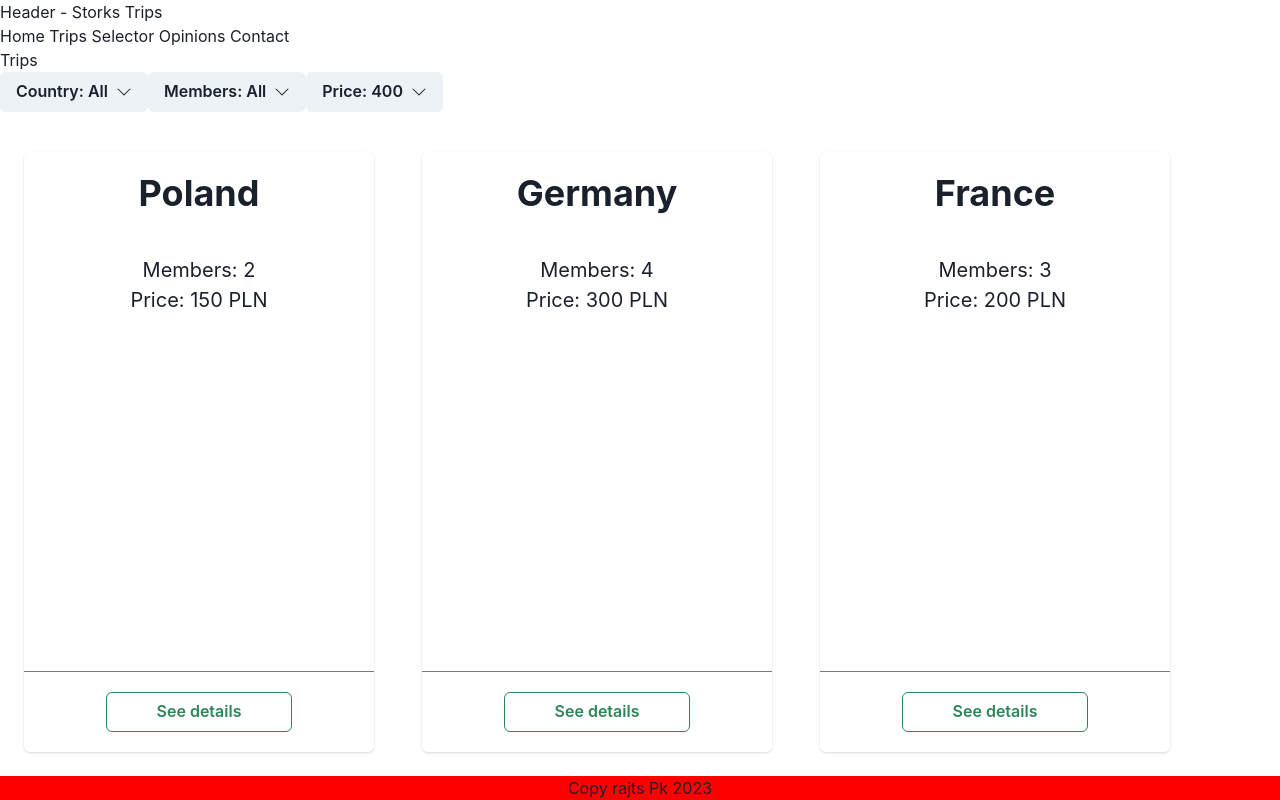
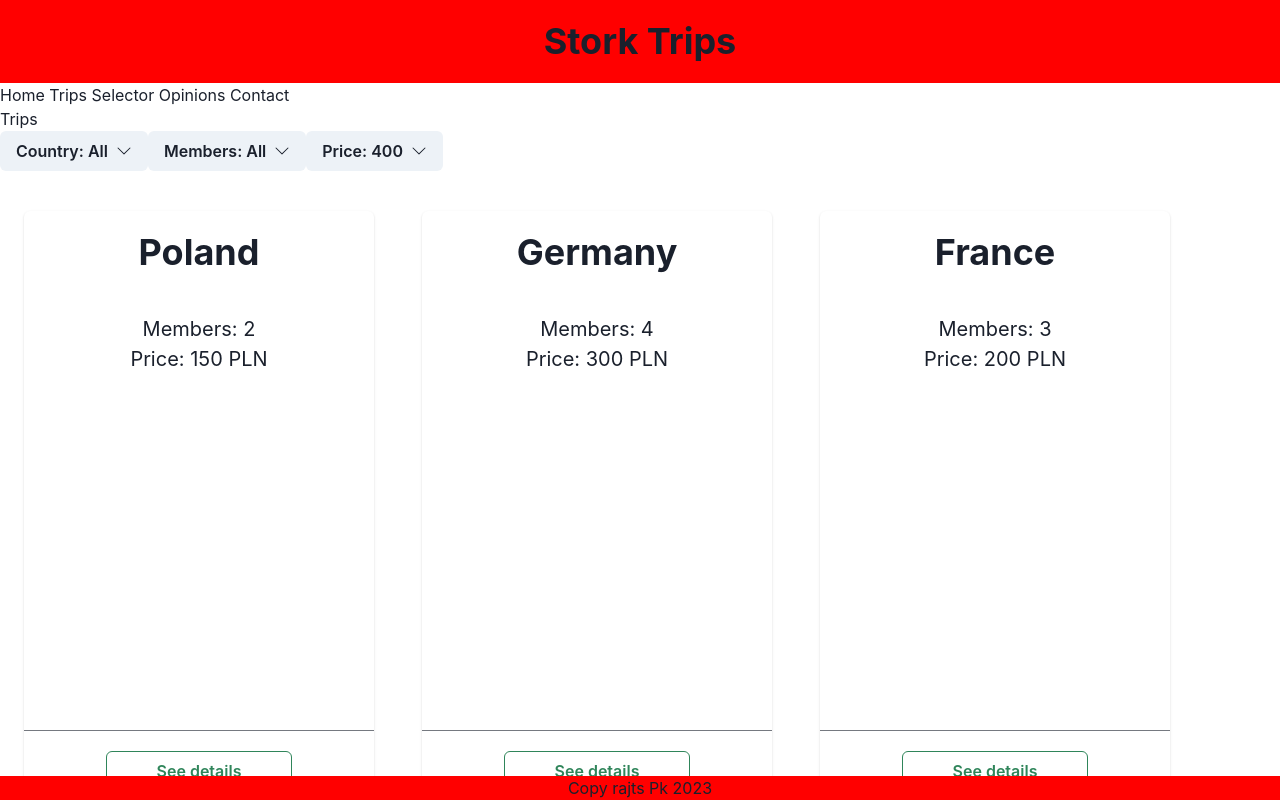
Before and after one commit to PiotrKeska/StorkTravel, a React (Vite) app in the folder storks-trips/: page / in a window 1280 px wide. Shown: the top 800 px of the page. Built offline with nearby package versions, Linux system fonts and the light colour scheme.

Commit message:
Create example header component

```diff
--- a/storks-trips/src/Header/Header.tsx
+++ b/storks-trips/src/Header/Header.tsx
@@ -1,5 +1,11 @@
+import { Box, Heading } from "@chakra-ui/react";
+
 const Header = () => {
-  return <div>Header - Storks Trips</div>;
+  return (
+    <Box bg="red" paddingY={5}>
+      <Heading textAlign="center">Stork Trips</Heading>
+    </Box>
+  );
 };
 
 export default Header;
```
